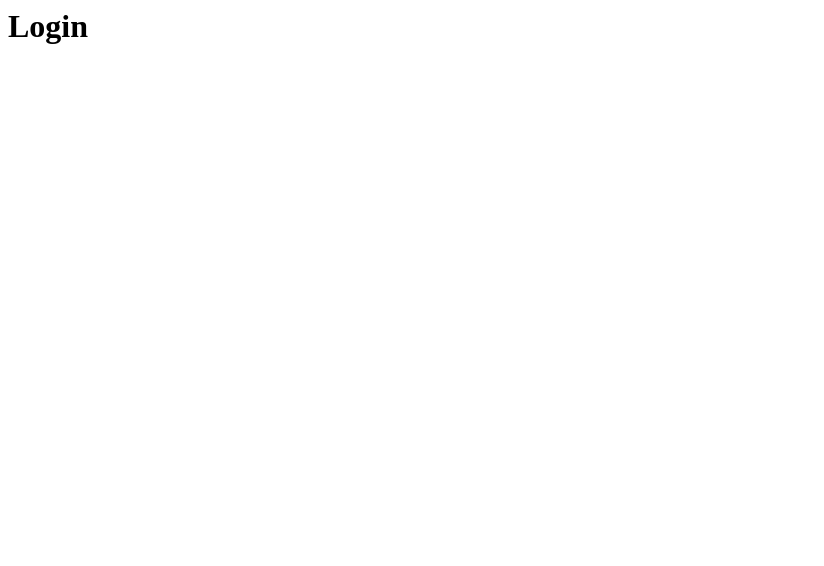
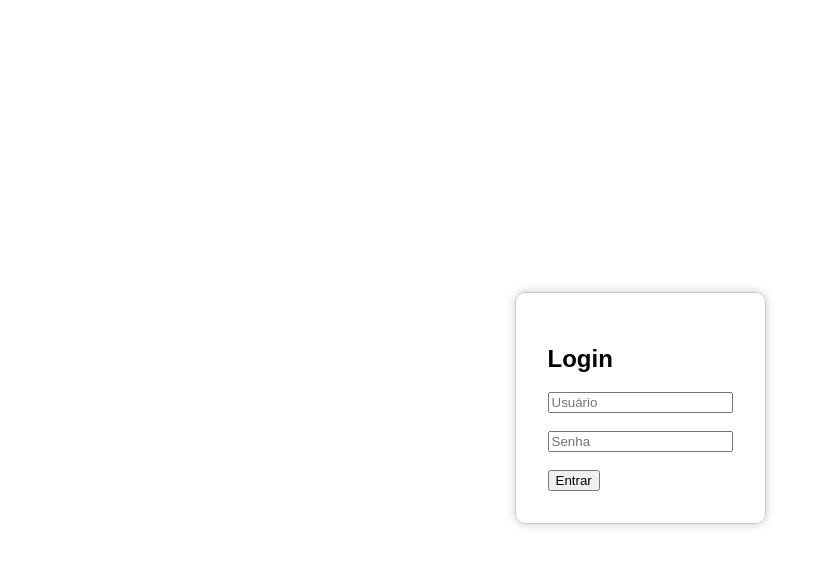
Before and after one commit to Tuvea21/projeto-login, a plain HTML site: page index.html in a window 1280 px wide. Shown: the whole page, without its empty margins (0-824 px from the left). Drawn offline with Linux system fonts and the light colour scheme.

Commit message:
Frontend tela de login

```diff
--- a/index.html
+++ b/index.html
@@ -1 +1,20 @@
-<h1>Login</h1>
+<!DOCTYPE html>
+<html>
+<head>
+  <title>Login</title>
+  <style>
+    body { font-family: sans-serif; display: flex; justify-content: center; align-items: center; height: 100vh; }
+    .login-box { border: 1px solid #ccc; padding: 2rem; border-radius: 10px; box-shadow: 0 0 10px #ccc; }
+  </style>
+</head>
+<body>
+  <div class="login-box">
+    <h2>Login</h2>
+    <form action="http://localhost:5000/login" method="POST">
+      <input type="text" name="username" placeholder="Usuário" required><br><br>
+      <input type="password" name="password" placeholder="Senha" required><br><br>
+      <button type="submit">Entrar</button>
+    </form>
+  </div>
+</body>
+</html>
```
